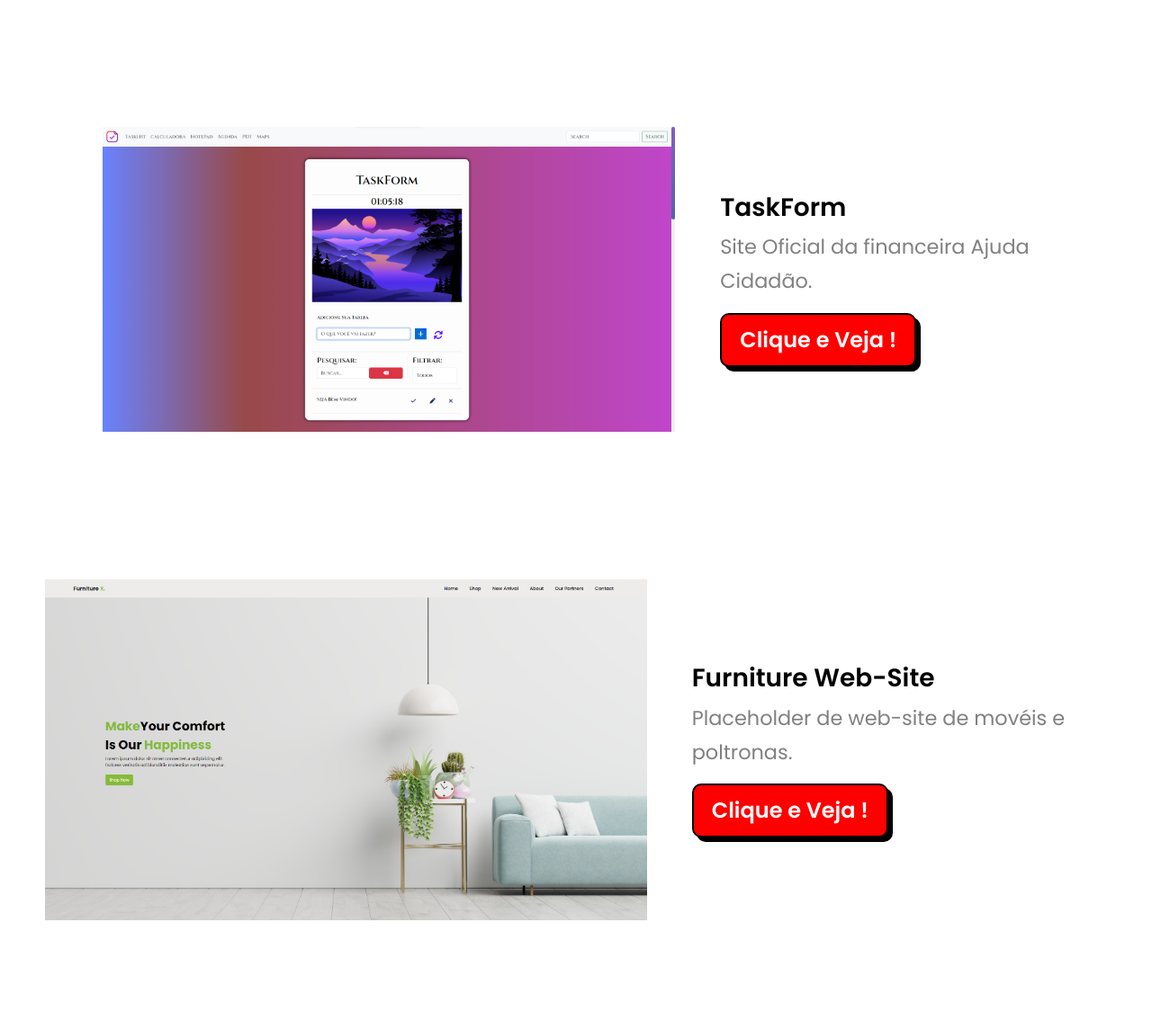
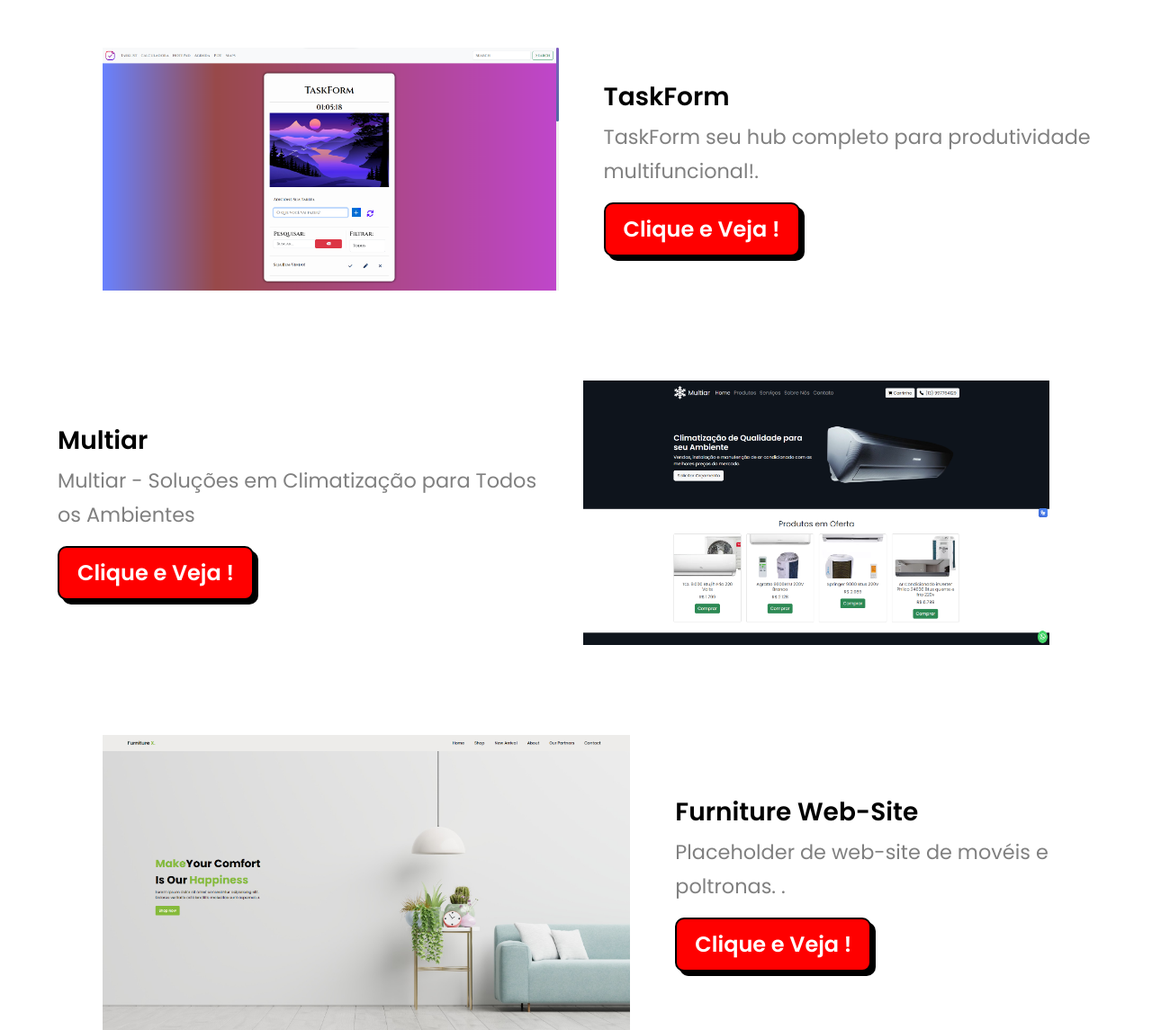
Before and after one commit to EduardoDosSantosFerreira/Portfolio, a plain HTML site: page src/pages/sites.html in a window 1280 px wide. Shown: the part 1375-2520 px from the top of the page at 90% size. Drawn offline with Linux system fonts and the light colour scheme; grey boxes are pictures that could not be loaded.

Commit message:
update_31

```diff
--- a/src/assets/css/styleforhome.css
+++ b/src/assets/css/styleforhome.css
@@ -217,7 +217,12 @@ footer {
   .projects__row:nth-child(12),
   .projects__row:nth-child(14),
   .projects__row:nth-child(16),
-  .projects__row:nth-child(18)  {
+  .projects__row:nth-child(18),
+  .projects__row:nth-child(20),
+  .projects__row:nth-child(22),
+  .projects__row:nth-child(24),
+  .projects__row:nth-child(26),
+  .projects__row:nth-child(28) {
     flex-direction: row-reverse;
   }
   .projects__row:nth-child(2) .projects__row-content,
@@ -228,7 +233,12 @@ footer {
   .projects__row:nth-child(12) .projects__row-content,
   .projects__row:nth-child(14) .projects__row-content,
   .projects__row:nth-child(16) .projects__row-content,
-  .projects__row:nth-child(18) .projects__row-content {
+  .projects__row:nth-child(18) .projects__row-content,
+  .projects__row:nth-child(20) .projects__row-content,
+  .projects__row:nth-child(22) .projects__row-content,
+  .projects__row:nth-child(24) .projects__row-content,
+  .projects__row:nth-child(26) .projects__row-content,
+  .projects__row:nth-child(28) .projects__row-content {
     order: 2;
   }
 }
--- a/src/pages/sites.html
+++ b/src/pages/sites.html
@@ -23,7 +23,7 @@
 
                 <div class="projects__row" data-aos="fade-top"> <!-- Linha de projeto com animação AOS -->
                     <div class="projects__row-img-cont"> <!-- Container da imagem do projeto -->
-                        <img src="../assets/img/sites/ajuda.png" alt="Software Screenshot" class="projects__row-img" loading="lazy" /> <!-- Imagem do projeto -->
+                        <img src="../assets/img/sites/ajuda.png" alt="Ajuda Cidadão" class="projects__row-img" loading="lazy" /> <!-- Imagem do projeto -->
                     </div>
                     <div class="projects__row-content" data-aos="fade-top"> <!-- Conteúdo do projeto com animação AOS -->
                         <h3 class="projects__row-content-title">Ajuda Cidadão</h3> <!-- Título do projeto -->
@@ -36,55 +36,76 @@
 
                 <div class="projects__row" data-aos="fade-down"> <!-- Linha de projeto com animação AOS -->
                     <div class="projects__row-img-cont"> <!-- Container da imagem do projeto -->
-                        <img src="../assets/img/sites/etec.png" alt="Software Screenshot" class="projects__row-img" loading="lazy" /> <!-- Imagem do projeto -->
+                        <img src="../assets/img/sites/etec.png" alt="Site alternativo da etec" class="projects__row-img" loading="lazy" /> <!-- Imagem do projeto -->
                     </div>
                     <div class="projects__row-content"> <!-- Conteúdo do projeto -->
-                        <h3 class="projects__row-content-title">Etec de Itanhaém</h3> <!-- Título do projeto -->
+                        <h3 class="projects__row-content-title">Etec Itanhaém</h3> <!-- Título do projeto -->
                         <p class="projects__row-content-desc"> <!-- Descrição do projeto -->
                             Site alternativo da Etec de Itanhaém.
                         </p>
                         <a href="https://eduardodossantosferreira.github.io/project-etec/src/pages/hme.html" class="comic-button" id="btnico" target="_blank">Clique e Veja !</a> <!-- Link para o projeto -->
                     </div>
                 </div>
-                <br>
+
+                <div class="projects__row" data-aos="fade-down"> <!-- Linha de projeto com animação AOS -->
+                    <div class="projects__row-img-cont"> <!-- Container da imagem do projeto -->
+                        <img id="img3" src="../assets/img/sites/taskform.png" alt="Software Screenshot" class="projects__row-img" loading="lazy" /> <!-- Imagem do projeto -->
                     </div>
-        </div>
-
-        <section id="projects" class="projects sec-pad"> <!-- Seção de projetos -->
-            <div class="main-container" data-aos="fade-down"> <!-- Container principal com animação AOS -->
-                <div class="projects__content"> <!-- Conteúdo dos projetos -->
-
-                    <div class="projects__row" data-aos="fade-top"> <!-- Linha de projeto com animação AOS -->
-                        <div class="projects__row-img-cont"> <!-- Container da imagem do projeto -->
-                            <img src="../assets/img/sites/taskform.png" alt="Software Screenshot" class="projects__row-img" loading="lazy" /> <!-- Imagem do projeto -->
-                        </div>
-                        <div class="projects__row-content" data-aos="fade-top"> <!-- Conteúdo do projeto com animação AOS -->
+                    <div class="projects__row-content"> <!-- Conteúdo do projeto -->
                         <h3 class="projects__row-content-title">TaskForm</h3> <!-- Título do projeto -->
                         <p class="projects__row-content-desc"> <!-- Descrição do projeto -->
-                                Site Oficial da financeira Ajuda Cidadão.
+                            TaskForm seu hub completo para produtividade multifuncional!.
                         </p>
                         <a href="https://eduardodossantosferreira.github.io/TaskForm/" class="comic-button" id="btnico" target="_blank">Clique e Veja !</a> <!-- Link para o projeto -->
                     </div>
                 </div>
-                </div>
-            </div>
-        </section>
 
                 <div class="projects__row" data-aos="fade-down"> <!-- Linha de projeto com animação AOS -->
                     <div class="projects__row-img-cont"> <!-- Container da imagem do projeto -->
-                <img src="../assets/img/sites/chair.png" alt="Software Screenshot" class="projects__row-img" loading="lazy" /> <!-- Imagem do projeto -->
+                        <img src="../assets/img/sites/multiar.png" alt="multiar" class="projects__row-img" loading="lazy" /> <!-- Imagem do projeto -->
+                    </div>
+                    <div class="projects__row-content"> <!-- Conteúdo do projeto -->
+                        <h3 class="projects__row-content-title">Multiar</h3> <!-- Título do projeto -->
+                        <p class="projects__row-content-desc"> <!-- Descrição do projeto -->
+                            Multiar - Soluções em Climatização para Todos os Ambientes
+                        </p>
+                        <a href="https://eduardodossantosferreira.github.io/multiar/" class="comic-button" id="btnico" target="_blank">Clique e Veja !</a> <!-- Link para o projeto -->
+                    </div>
+                </div>
+
+                <div class="projects__row" data-aos="fade-down"> <!-- Linha de projeto com animação AOS -->
+                    <div class="projects__row-img-cont"> <!-- Container da imagem do projeto -->
+                        <img src="../assets/img/sites/chair.png"alt="Software Screenshot" class="projects__row-img" loading="lazy" /> <!-- Imagem do projeto -->
                     </div>
                     <div class="projects__row-content"> <!-- Conteúdo do projeto -->
                         <h3 class="projects__row-content-title">Furniture Web-Site</h3> <!-- Título do projeto -->
                         <p class="projects__row-content-desc"> <!-- Descrição do projeto -->
-                    Placeholder de web-site de movéis e poltronas.
+                            Placeholder de web-site de movéis e poltronas.                            .
                         </p>
-                <a href="https://eduardodossantosferreira.github.io/project-etec/src/pages/hme.html" class="comic-button" id="btnico" target="_blank">Clique e Veja !</a> <!-- Link para o projeto -->
+                        <a href="https://eduardodossantosferreira.github.io/project-chair/" class="comic-button" id="btnico" target="_blank">Clique e Veja !</a> <!-- Link para o projeto -->
                     </div>
                 </div>
-        <br>
+
+                <div class="projects__row" data-aos="fade-down"> <!-- Linha de projeto com animação AOS -->
+                    <div class="projects__row-img-cont"> <!-- Container da imagem do projeto -->
+                        <img src="../assets/img/sites/tasty.png" alt="Software Screenshot" class="projects__row-img" loading="lazy" /> <!-- Imagem do projeto -->
+                    </div>
+                    <div class="projects__row-content"> <!-- Conteúdo do projeto -->
+                        <h3 class="projects__row-content-title">Tasty Hamburgueria </h3> <!-- Título do projeto -->
+                        <p class="projects__row-content-desc"> <!-- Descrição do projeto -->
+                            Placeholder de web-site Hamburgueria e comida.                            .
+                        </p>
+                        <a href="https://eduardodossantosferreira.github.io/project-tasty/" class="comic-button" id="btnico" target="_blank">Clique e Veja !</a> <!-- Link para o projeto -->
                     </div>
                 </div>
+
+            <div id="btn" class="container" data-aos="fade-down"> <!-- Container do botão "Veja mais Projetos!" com animação AOS -->
+                <a href="https://github.com/EduardoDosSantosFerreira">
+                    <button class="comic-button">Veja mais Projetos!</button> <!-- Botão "Veja mais Projetos!" -->
+                </a>
+            </div>
+            <br>
+    </section>
 
         <!-- Scripts -->
         <script src="../assets/js/jquery-3.5.1.slim.min.js"></script> <!-- Inclui o arquivo JavaScript do jQuery -->
```
Also changed, not shown: src/pages/home.html (+1 -1 lines), src/assets/img/sites/multiar.png (added), src/assets/img/sites/tasty.png (added). Lines whose indentation alone changed are shown as unchanged.
